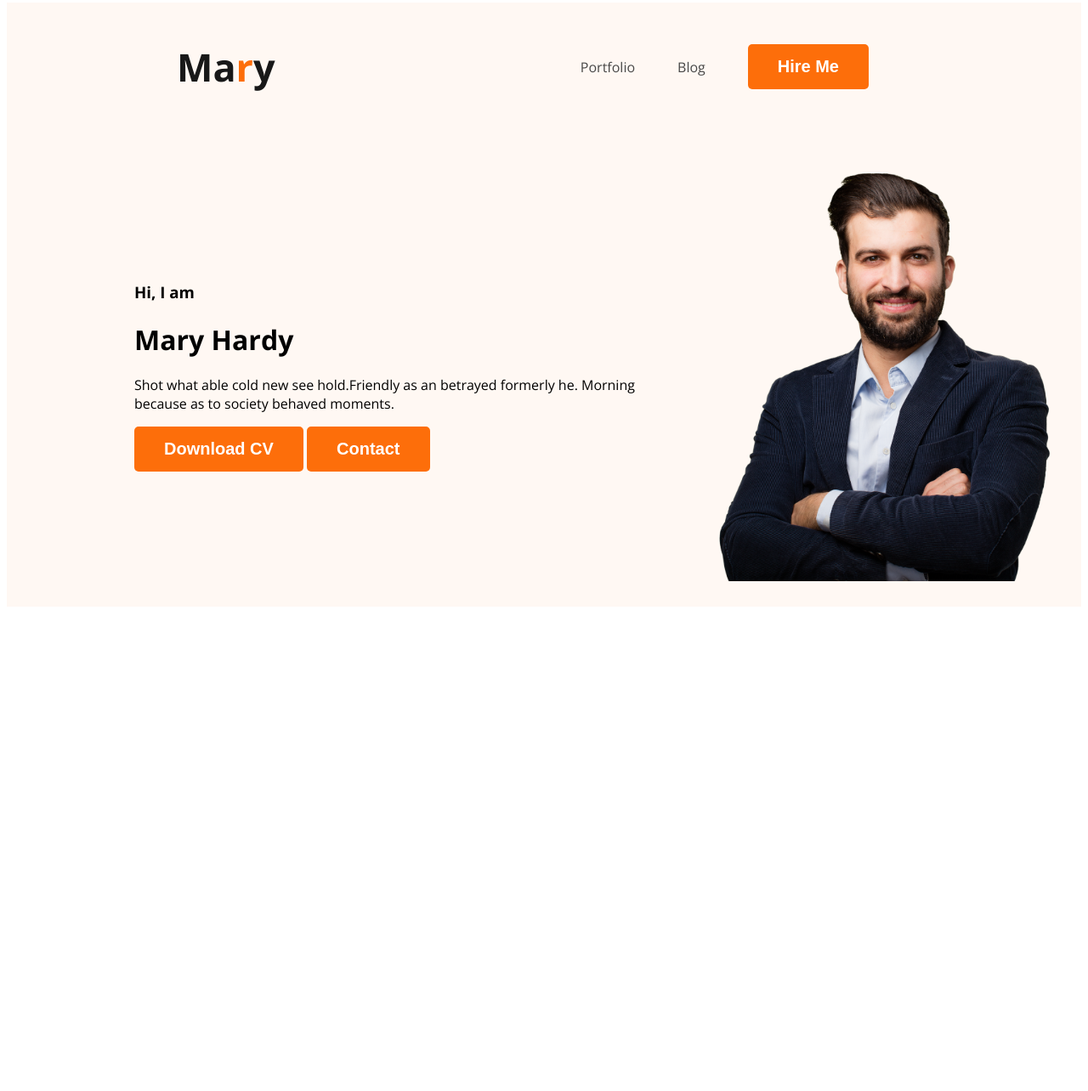
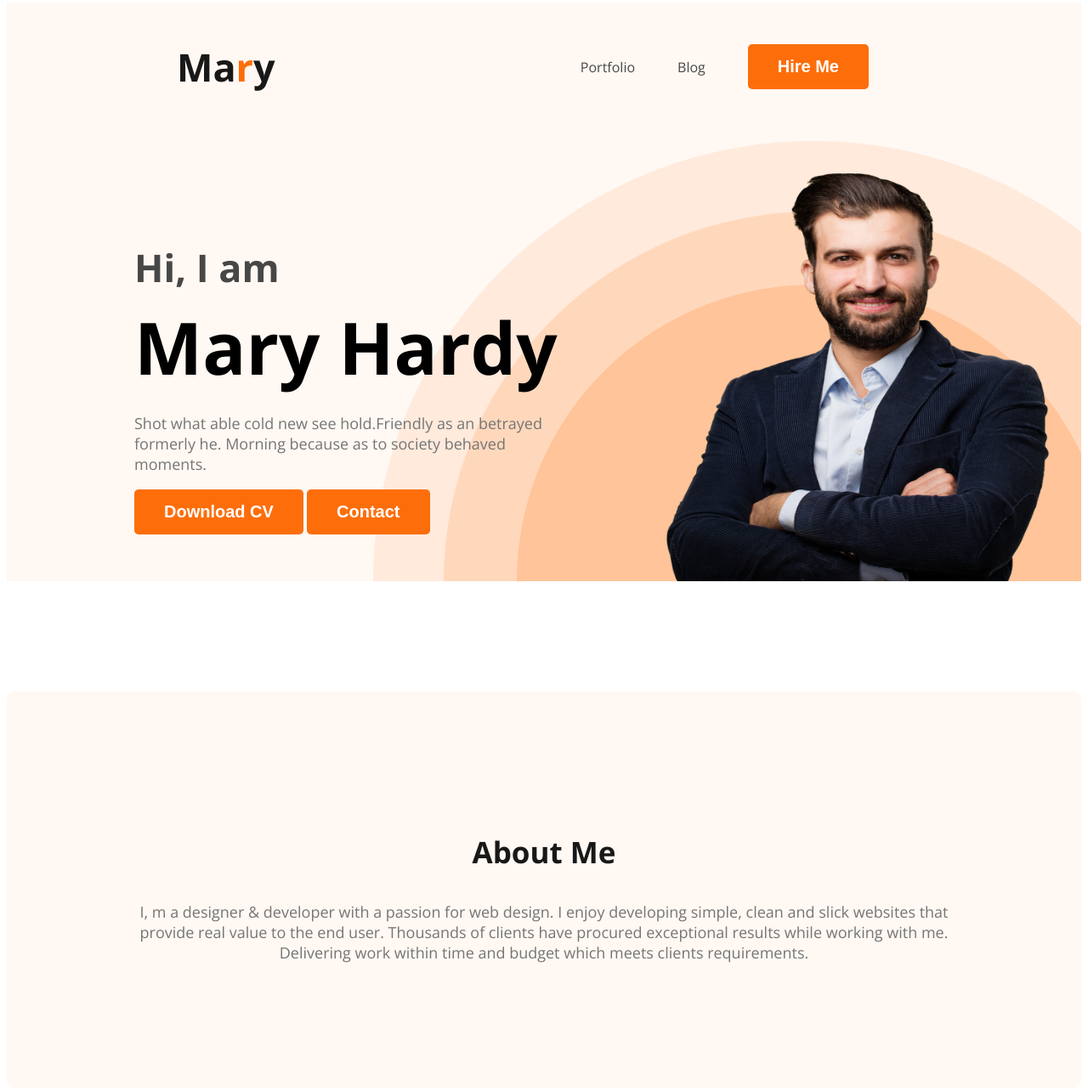
Before and after one commit to Almansur342/Developer-Portfolio, a plain HTML site: page index.html in a window 1280 px wide. Shown: the part 5-1289 px from the top of the page at 85% size. Before the commit the page ends 800 px from the top, so only its background shows below. Drawn offline with nearby package versions, Linux system fonts and the light colour scheme.

Commit message:
about me added

```diff
--- a/index.html
+++ b/index.html
@@ -23,7 +23,7 @@
         <div class="banner-content">
           <h3 class="banner-greeting">Hi, I am</h3>
           <h1 class="banner-title">Mary Hardy</h1>
-          <p>Shot what able cold new see hold.Friendly as an betrayed formerly he. Morning because as to society behaved moments.</p>
+          <p class="description">Shot what able cold new see hold.Friendly as an betrayed formerly he. Morning because as to society behaved moments.</p>
           <button class="btn-primary">Download CV</button>
           <button class="btn-primary">Contact</button>
         </div>
@@ -31,7 +31,10 @@
       </div>
   </header>
   <main>
-
+        <section class="about">
+              <h3 class="section-title">About Me</h3>
+              <p class="section-description">I, m a designer & developer with a passion for web design. I enjoy developing simple, clean and slick websites that provide real value to the end user. Thousands of clients have procured exceptional results while working with me. Delivering work within time and budget which meets clients requirements.</p>
+        </section>
   </main>
   <footer>
 
--- a/styles/portfolio.css
+++ b/styles/portfolio.css
@@ -51,17 +51,66 @@ nav a {
 
 /* header related styles */
 .header {
-  background-color: #FFF8F3;
-  ;
+  background-color: #FFF8F3;;
+  background-image: url('../images/header_bg.png');
+  background-repeat: no-repeat;
+  background-position: bottom right;
+
 }
 
 .banner {
-  padding: 30px 30px 30px 150px;
+  padding: 30px 30px 0px 150px;
   display: flex;
   align-items: center;
+  justify-content: space-between;
 }
 
 .banner .profile-picture {
   width: 500px;
   height: 500px;
 }
+
+.banner-greeting {
+  font-size: 45px;
+  color: #474747;
+  margin-bottom: 0;
+}
+
+.banner-title {
+  font-size: 85px;
+  font-weight: 700;
+  margin-top: 5px;
+  margin-bottom: 20px;
+
+}
+
+.description {
+  color: #757575;
+  font-size: 18px;
+  font-weight: 400;
+}
+
+.banner-content {
+  max-width: 500px;
+}
+
+/* main section styles */
+/* about section style */
+.about {
+  padding: 130px;
+  border-radius: 10px;
+  background-color: #FFF8F3;
+  margin: 130px 0;
+}
+
+.section-title {
+  color: #181818;
+  text-align: center;
+  font-size: 35px;
+  font-weight: 700;
+}
+.section-description{
+  color: #757575;
+text-align: center;
+font-size: 18px;
+}
```
